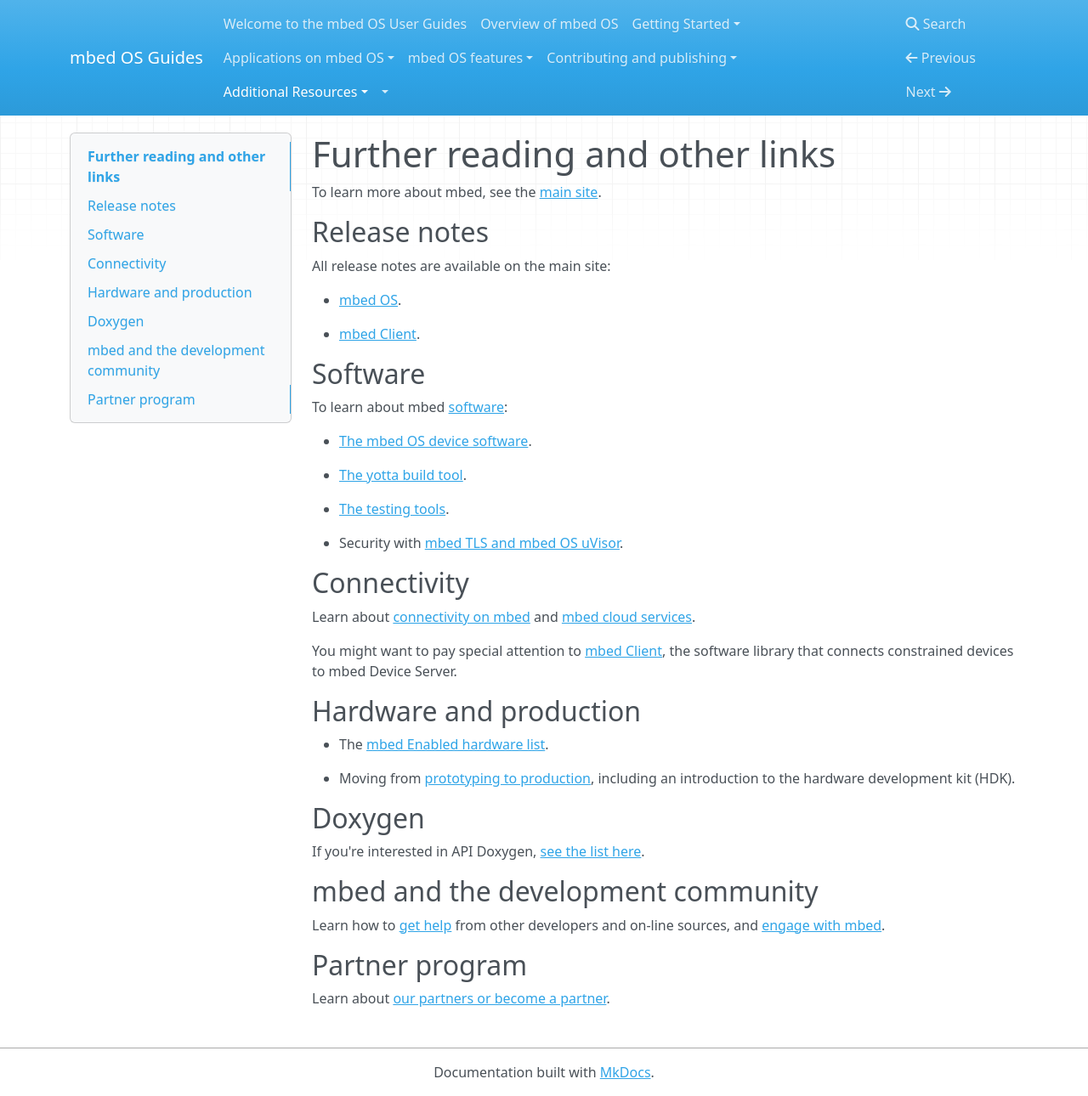
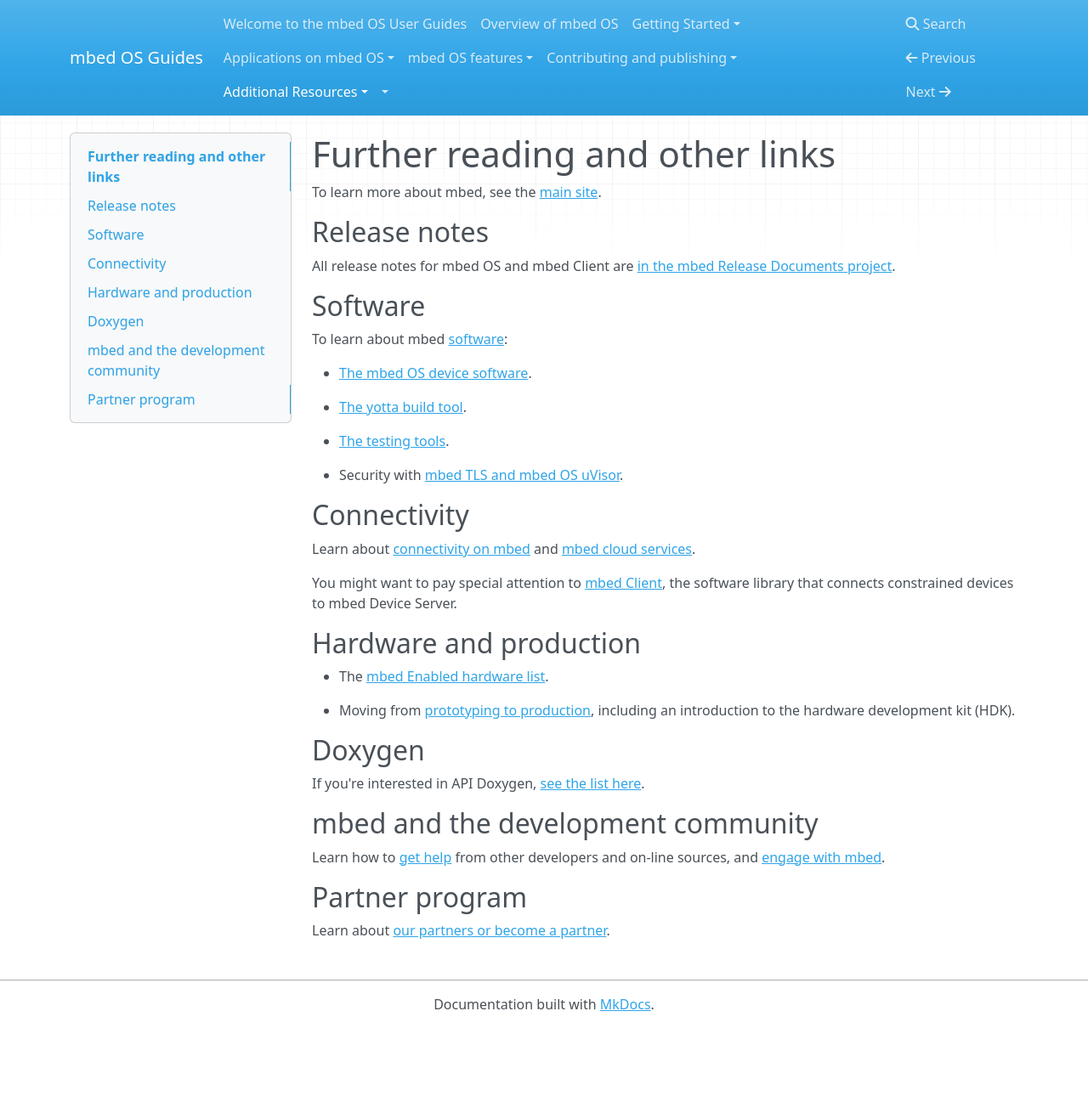
Before and after one commit to ARMmbed/GettingStartedmbedOS, an MkDocs documentation site: the page built from Docs/FurtherReading.md, in a window 1280 px wide and 1290 px high. Shown: the whole window at 85% size. Built offline with MkDocs 1.6.1, drawn with Linux system fonts in a browser that asks for light colours; nearby versions of some CDN libraries; old or Windows-style settings are respelled for this version of MkDocs.

Commit message:
Changing link
To release notes

```diff
--- a/Docs/FurtherReading.md
+++ b/Docs/FurtherReading.md
@@ -4,11 +4,7 @@ To learn more about mbed, see the [main site](http://mbed.com).
 
 ## Release notes
 
-All release notes are available on the main site:
-
-* [mbed OS](https://www.mbed.com/en/development/software/mbed-os/releases/).
-
-* [mbed Client](https://www.mbed.com/en/development/software/mbed-client/releases/).
+All release notes for mbed OS and mbed Client are [in the mbed Release Documents project](https://docs.mbed.com/docs/release-documents/en/latest/).
 
 ## Software
 
@@ -26,7 +22,7 @@ To learn about mbed [software](http://mbed.com/en/development/software/):
 
 Learn about [connectivity on mbed](http://mbed.com/en/technologies/connectivity/) and [mbed cloud services](http://mbed.com/en/development/cloud/).
 
-You might want to pay special attention to [mbed Client](/http://v3.mbed.com/en/development/cloud/mbed-client/), the software library that connects constrained devices to mbed Device Server.
+You might want to pay special attention to [mbed Client](/http://mbed.com/en/development/cloud/mbed-client/), the software library that connects constrained devices to mbed Device Server.
 
 ## Hardware and production
 
```
